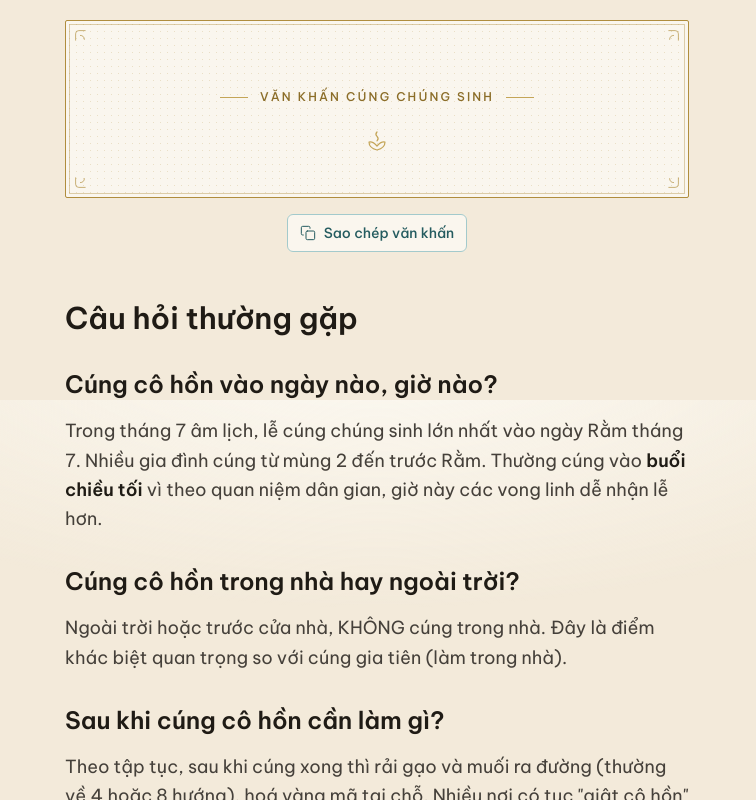
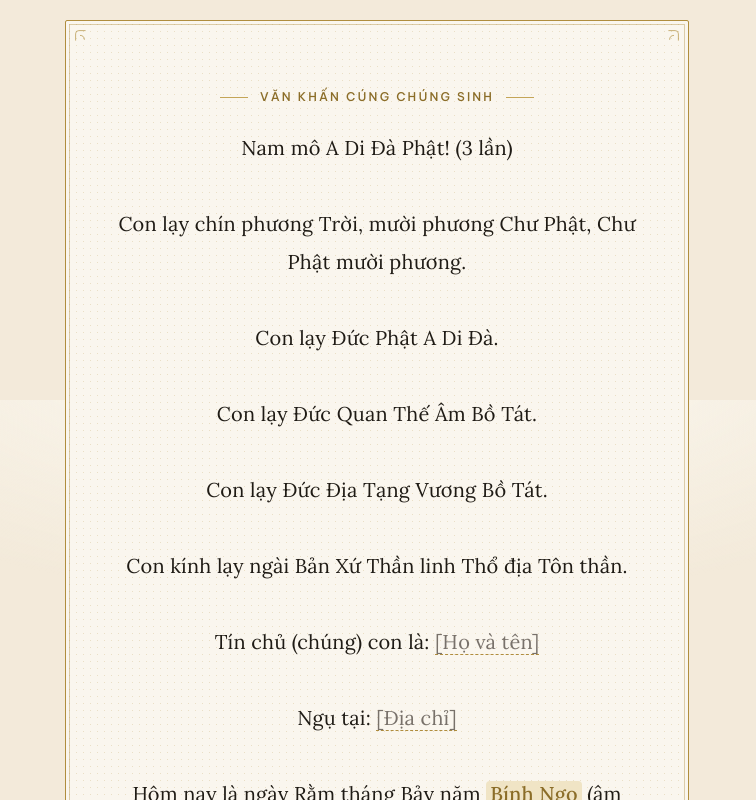
Before and after one commit to dthanhvu03/vibe_vankhan, a Next.js app: page /van-khan/cung-chung-sinh-co-hon in a window 1280 px wide. Shown: the part 2000-2800 px from the top of the page, without its empty margins (263-1019 px from the left). Built offline with nearby package versions, Linux system fonts and the light colour scheme.

Commit message:
Fix empty van khan text: MDX v6 disables {expr}, move text to frontmatter + static index tags
Co-Authored-By: Claude Opus 4.8 <noreply@anthropic.com>

```diff
--- a/content/van-khan/cung-chung-sinh-co-hon.mdx
+++ b/content/van-khan/cung-chung-sinh-co-hon.mdx
@@ -19,6 +19,42 @@ sources:
   - "Đối chiếu bản văn khấn cúng chúng sinh công bố trực tuyến (2025) — cấu trúc và câu chữ khớp"
 lastReviewed: "08/07/2026"
 reviewer: "Đã đối chiếu với bản cúng chúng sinh cổ truyền công bố trực tuyến (08/07/2026), khớp. Nên xác nhận cuối với sách gốc NXB Văn hoá Thông tin hoặc thầy trước khi coi là bản chính thức."
+vanKhan:
+  - title: "Văn khấn cúng chúng sinh"
+    text: |
+      Nam mô A Di Đà Phật! (3 lần)
+
+      Con lạy chín phương Trời, mười phương Chư Phật, Chư Phật mười phương.
+
+      Con lạy Đức Phật A Di Đà.
+
+      Con lạy Đức Quan Thế Âm Bồ Tát.
+
+      Con lạy Đức Địa Tạng Vương Bồ Tát.
+
+      Con kính lạy ngài Bản Xứ Thần linh Thổ địa Tôn thần.
+
+      Tín chủ (chúng) con là: [Họ và tên]
+
+      Ngụ tại: [Địa chỉ]
+
+      Hôm nay là ngày Rằm tháng Bảy năm [năm âm] (âm lịch),
+      nhân tiết Trung Nguyên, ngày xá tội vong nhân.
+
+      Tín chủ chúng con thành tâm sửa biện hương hoa, lễ vật,
+      cháo muối gạo, bánh trái, thắp nén tâm hương bày ra trước án.
+
+      Chúng con xin kính mời các vong linh không nơi nương tựa,
+      không mồ không mả, lang thang cô quạnh khắp chốn gần xa,
+      các cô hồn phiêu bạt không người thờ phụng,
+      nay nhân ngày xá tội vong nhân, cúi xin về đây thụ hưởng lễ vật.
+
+      Nguyện cầu chư vị no đủ, sớm được siêu sinh về cõi an lành,
+      không quấy nhiễu dương trần, phù hộ cho gia chủ được bình an.
+
+      Chúng con lễ bạc tâm thành, cúi xin chứng giám.
+
+      Nam mô A Di Đà Phật! (3 lần)
 ---
 
 ## Ý nghĩa
@@ -47,41 +83,7 @@ Mâm cúng chúng sinh thường đặt ngoài trời, gồm:
 Cúng chúng sinh làm ngoài trời hoặc trước cửa, KHÔNG cúng trong nhà. Nên cúng vào buổi chiều tối. Theo quan niệm dân gian, không mang lễ vật (lộc) cúng cô hồn vào nhà; sau khi cúng thì rải gạo muối ra đường. Đây là lễ bố thí, cốt ở lòng từ bi — không cần cầu kỳ, không nên đốt quá nhiều vàng mã.
 </KiengKy>
 
-<VanKhanText title="Văn khấn cúng chúng sinh">
-{`Nam mô A Di Đà Phật! (3 lần)
-
-Con lạy chín phương Trời, mười phương Chư Phật, Chư Phật mười phương.
-
-Con lạy Đức Phật A Di Đà.
-
-Con lạy Đức Quan Thế Âm Bồ Tát.
-
-Con lạy Đức Địa Tạng Vương Bồ Tát.
-
-Con kính lạy ngài Bản Xứ Thần linh Thổ địa Tôn thần.
-
-Tín chủ (chúng) con là: [Họ và tên]
-
-Ngụ tại: [Địa chỉ]
-
-Hôm nay là ngày Rằm tháng Bảy năm [năm âm] (âm lịch),
-nhân tiết Trung Nguyên, ngày xá tội vong nhân.
-
-Tín chủ chúng con thành tâm sửa biện hương hoa, lễ vật,
-cháo muối gạo, bánh trái, thắp nén tâm hương bày ra trước án.
-
-Chúng con xin kính mời các vong linh không nơi nương tựa,
-không mồ không mả, lang thang cô quạnh khắp chốn gần xa,
-các cô hồn phiêu bạt không người thờ phụng,
-nay nhân ngày xá tội vong nhân, cúi xin về đây thụ hưởng lễ vật.
-
-Nguyện cầu chư vị no đủ, sớm được siêu sinh về cõi an lành,
-không quấy nhiễu dương trần, phù hộ cho gia chủ được bình an.
-
-Chúng con lễ bạc tâm thành, cúi xin chứng giám.
-
-Nam mô A Di Đà Phật! (3 lần)`}
-</VanKhanText>
+<VanKhanText index="0" />
 
 ## Câu hỏi thường gặp
 
--- a/content/van-khan/mung-1-than-linh-gia-tien.mdx
+++ b/content/van-khan/mung-1-than-linh-gia-tien.mdx
@@ -19,6 +19,72 @@ sources:
   - "Sách Phong tục thờ cúng người Việt — NXB Tôn Giáo (2020), chương 3"
 lastReviewed: "01/07/2026"
 reviewer: "Founder (chờ verify với thầy/cụ có chuyên môn)"
+vanKhan:
+  - title: "Văn khấn thần linh"
+    text: |
+      Nam mô A Di Đà Phật! (3 lần)
+
+      Con lạy chín phương Trời, mười phương Chư Phật, Chư Phật mười phương.
+
+      Con kính lạy Hoàng Thiên Hậu Thổ chư vị Tôn thần.
+
+      Con kính lạy ngài Đông Trù Tư Mệnh Táo Phủ Thần Quân.
+
+      Con kính lạy ngài Bản Gia Thổ Địa Long Mạch Tôn Thần.
+
+      Con kính lạy các ngài Ngũ Phương, Ngũ Thổ, Phúc Đức Chính Thần.
+
+      Con kính lạy các vị Tôn Thần cai quản trong khu vực này.
+
+      Tín chủ (chúng) con là: [Họ và tên]
+
+      Ngụ tại: [Địa chỉ]
+
+      Hôm nay là ngày mùng 1 tháng [tháng âm] năm [năm âm] (âm lịch).
+
+      Tín chủ chúng con thành tâm sửa biện hương hoa lễ vật,
+      kim ngân trà quả, thắp nén tâm hương dâng lên trước án.
+
+      Chúng con kính mời các vị Tôn Thần lai lâm chứng giám,
+      phù hộ độ trì cho tín chủ chúng con và toàn gia:
+      Sức khoẻ dồi dào, công việc hanh thông, gia đạo an khang.
+
+      Chúng con lễ bạc tâm thành, cúi xin được phù hộ độ trì.
+
+      Nam mô A Di Đà Phật! (3 lần, 3 lạy)
+  - title: "Văn khấn gia tiên"
+    text: |
+      Nam mô A Di Đà Phật! (3 lần)
+
+      Con lạy chín phương Trời, mười phương Chư Phật, Chư Phật mười phương.
+
+      Con kính lạy Hoàng Thiên Hậu Thổ chư vị Tôn thần.
+
+      Con kính lạy ngài Bản Cảnh Thành Hoàng, ngài Bản Xứ Thổ Địa,
+      ngài Bản Gia Táo Quân cùng chư vị Tôn Thần.
+
+      Con kính lạy Tổ tiên, Hiển khảo, Hiển tỷ, chư vị Hương linh.
+      (Nếu bố mẹ còn sống thì thay bằng Tổ Khảo, Tổ Tỷ)
+
+      Tín chủ (chúng) con là: [Họ và tên]
+
+      Ngụ tại: [Địa chỉ]
+
+      Hôm nay là ngày mùng 1 tháng [tháng âm] năm [năm âm] (âm lịch).
+
+      Tín chủ chúng con nhờ ơn Đức trời đất, chư vị Tôn Thần,
+      cù lao tiên tổ, thành tâm sắm lễ, hương hoa trà quả,
+      thắp nén tâm hương dâng lên trước án.
+
+      Chúng con kính mời các cụ Cao Tằng Tổ Khảo, Cao Tằng Tổ Tỷ,
+      Thúc bá, Đệ huynh, Cô di, Tỷ muội, chư vị Hương linh
+      gia tiên nội ngoại họ … cúi xin thương xót con cháu,
+      giáng về linh sàng, chứng giám lòng thành, thụ hưởng lễ vật.
+
+      Chúng con lễ bạc tâm thành, trước án kính lễ,
+      cúi xin được phù hộ độ trì.
+
+      Nam mô A Di Đà Phật! (3 lần, 3 lạy)
 ---
 
 ## Ý nghĩa
@@ -50,72 +116,9 @@ Mâm cúng mùng 1 hàng tháng thường gồm:
 Không dùng hoa giả, hoa héo, hoặc trái cây bị dập. Hoa quả nên là số lẻ (thường 5 loại). Không đặt lễ vật quá cầu kỳ — trọng ở lòng thành.
 </KiengKy>
 
-<VanKhanText title="Văn khấn thần linh">
-{`Nam mô A Di Đà Phật! (3 lần)
+<VanKhanText index="0" />
 
-Con lạy chín phương Trời, mười phương Chư Phật, Chư Phật mười phương.
-
-Con kính lạy Hoàng Thiên Hậu Thổ chư vị Tôn thần.
-
-Con kính lạy ngài Đông Trù Tư Mệnh Táo Phủ Thần Quân.
-
-Con kính lạy ngài Bản Gia Thổ Địa Long Mạch Tôn Thần.
-
-Con kính lạy các ngài Ngũ Phương, Ngũ Thổ, Phúc Đức Chính Thần.
-
-Con kính lạy các vị Tôn Thần cai quản trong khu vực này.
-
-Tín chủ (chúng) con là: [Họ và tên]
-
-Ngụ tại: [Địa chỉ]
-
-Hôm nay là ngày mùng 1 tháng [tháng âm] năm [năm âm] (âm lịch).
-
-Tín chủ chúng con thành tâm sửa biện hương hoa lễ vật,
-kim ngân trà quả, thắp nén tâm hương dâng lên trước án.
-
-Chúng con kính mời các vị Tôn Thần lai lâm chứng giám,
-phù hộ độ trì cho tín chủ chúng con và toàn gia:
-Sức khoẻ dồi dào, công việc hanh thông, gia đạo an khang.
-
-Chúng con lễ bạc tâm thành, cúi xin được phù hộ độ trì.
-
-Nam mô A Di Đà Phật! (3 lần, 3 lạy)`}
-</VanKhanText>
-
-<VanKhanText title="Văn khấn gia tiên">
-{`Nam mô A Di Đà Phật! (3 lần)
-
-Con lạy chín phương Trời, mười phương Chư Phật, Chư Phật mười phương.
-
-Con kính lạy Hoàng Thiên Hậu Thổ chư vị Tôn thần.
-
-Con kính lạy ngài Bản Cảnh Thành Hoàng, ngài Bản Xứ Thổ Địa,
-ngài Bản Gia Táo Quân cùng chư vị Tôn Thần.
-
-Con kính lạy Tổ tiên, Hiển khảo, Hiển tỷ, chư vị Hương linh.
-(Nếu bố mẹ còn sống thì thay bằng Tổ Khảo, Tổ Tỷ)
-
-Tín chủ (chúng) con là: [Họ và tên]
-
-Ngụ tại: [Địa chỉ]
-
-Hôm nay là ngày mùng 1 tháng [tháng âm] năm [năm âm] (âm lịch).
-
-Tín chủ chúng con nhờ ơn Đức trời đất, chư vị Tôn Thần,
-cù lao tiên tổ, thành tâm sắm lễ, hương hoa trà quả,
-thắp nén tâm hương dâng lên trước án.
-
-Chúng con kính mời các cụ Cao Tằng Tổ Khảo, Cao Tằng Tổ Tỷ,
-Thúc bá, Đệ huynh, Cô di, Tỷ muội, chư vị Hương linh
-gia tiên nội ngoại họ … cúi xin thương xót con cháu,
-giáng về linh sàng, chứng giám lòng thành, thụ hưởng lễ vật.
-
-Chúng con lễ bạc tâm thành, trước án kính lễ,
-cúi xin được phù hộ độ trì.
-
-Nam mô A Di Đà Phật! (3 lần, 3 lạy)`}
-</VanKhanText>
+<VanKhanText index="1" />
 
 ## Câu hỏi thường gặp
 
--- a/content/van-khan/ram-hang-thang.mdx
+++ b/content/van-khan/ram-hang-thang.mdx
@@ -19,39 +19,10 @@ sources:
   - "Sách Phong tục thờ cúng người Việt — NXB Tôn Giáo (2020)"
 lastReviewed: "01/07/2026"
 reviewer: "Founder (chờ verify với thầy/cụ có chuyên môn)"
----
-
-## Ý nghĩa
-
-Cúng rằm (ngày 15 âm lịch) cùng với mùng 1 là hai dịp cúng lễ định kỳ quan trọng nhất mỗi tháng của người Việt. Đây là dịp gia chủ tạ ơn thần linh, gia tiên đã phù hộ nửa tháng qua và cầu bình an cho nửa tháng tới.
-
-Ngày rằm — khi trăng tròn, được xem là thời điểm âm dương giao hoà, tâm ý thanh tịnh, thích hợp cho nghi lễ thờ cúng.
-
-## Chuẩn bị mâm cúng
-
-<Checklist>
-
-Mâm cúng rằm hàng tháng thường gồm:
-
-- Hương — 3 nén
-- Đèn hoặc nến — 1 cặp
-- Hoa tươi — chọn hoa có hương thơm (huệ, cúc, sen)
-- Trầu cau — 1 đĩa
-- Nước sạch — 1 chén
-- Rượu trắng hoặc trà — 1 chén
-- Hoa quả tươi — 5 loại
-- Xôi chè hoặc bánh kẹo — tuỳ tâm
-
-</Checklist>
-
-<SoDoMamCung />
-
-<KiengKy>
-Ngày rằm nhiều gia đình cúng chay. Nếu cúng chay, tuyệt đối không có đồ mặn trên bàn thờ. Không dùng đồ giả, đồ nhựa. Tránh cúng khi đang có tang trong nhà (theo quan niệm một số vùng).
-</KiengKy>
-
-<VanKhanText title="Văn khấn thần linh">
-{`Nam mô A Di Đà Phật! (3 lần)
+vanKhan:
+  - title: "Văn khấn thần linh"
+    text: |
+      Nam mô A Di Đà Phật! (3 lần)
 
       Con lạy chín phương Trời, mười phương Chư Phật, Chư Phật mười phương.
 
@@ -84,11 +55,10 @@ công việc hanh thông, sở cầu tất ứng, sở nguyện tòng tâm.
 
       Chúng con lễ bạc tâm thành, cúi xin được phù hộ độ trì.
 
-Nam mô A Di Đà Phật! (3 lần, 3 lạy)`}
-</VanKhanText>
-
-<VanKhanText title="Văn khấn gia tiên">
-{`Nam mô A Di Đà Phật! (3 lần)
+      Nam mô A Di Đà Phật! (3 lần, 3 lạy)
+  - title: "Văn khấn gia tiên"
+    text: |
+      Nam mô A Di Đà Phật! (3 lần)
 
       Con lạy chín phương Trời, mười phương Chư Phật, Chư Phật mười phương.
 
@@ -120,8 +90,41 @@ phù hộ độ trì con cháu bình an, gia đạo hưng long thịnh vượng.
       Chúng con lễ bạc tâm thành, trước án kính lễ,
       cúi xin được phù hộ độ trì.
 
-Nam mô A Di Đà Phật! (3 lần, 3 lạy)`}
-</VanKhanText>
+      Nam mô A Di Đà Phật! (3 lần, 3 lạy)
+---
+
+## Ý nghĩa
+
+Cúng rằm (ngày 15 âm lịch) cùng với mùng 1 là hai dịp cúng lễ định kỳ quan trọng nhất mỗi tháng của người Việt. Đây là dịp gia chủ tạ ơn thần linh, gia tiên đã phù hộ nửa tháng qua và cầu bình an cho nửa tháng tới.
+
+Ngày rằm — khi trăng tròn, được xem là thời điểm âm dương giao hoà, tâm ý thanh tịnh, thích hợp cho nghi lễ thờ cúng.
+
+## Chuẩn bị mâm cúng
+
+<Checklist>
+
+Mâm cúng rằm hàng tháng thường gồm:
+
+- Hương — 3 nén
+- Đèn hoặc nến — 1 cặp
+- Hoa tươi — chọn hoa có hương thơm (huệ, cúc, sen)
+- Trầu cau — 1 đĩa
+- Nước sạch — 1 chén
+- Rượu trắng hoặc trà — 1 chén
+- Hoa quả tươi — 5 loại
+- Xôi chè hoặc bánh kẹo — tuỳ tâm
+
+</Checklist>
+
+<SoDoMamCung />
+
+<KiengKy>
+Ngày rằm nhiều gia đình cúng chay. Nếu cúng chay, tuyệt đối không có đồ mặn trên bàn thờ. Không dùng đồ giả, đồ nhựa. Tránh cúng khi đang có tang trong nhà (theo quan niệm một số vùng).
+</KiengKy>
+
+<VanKhanText index="0" />
+
+<VanKhanText index="1" />
 
 ## Câu hỏi thường gặp
 
--- a/content/van-khan/vu-lan-ram-thang-7.mdx
+++ b/content/van-khan/vu-lan-ram-thang-7.mdx
@@ -20,6 +20,75 @@ sources:
   - "Đối chiếu thêm các bản công bố trực tuyến (2025) — cấu trúc và câu chữ khớp"
 lastReviewed: "08/07/2026"
 reviewer: "Đã đối chiếu cấu trúc + câu chữ với nhiều nguồn công bố trực tuyến (08/07/2026), khớp văn khấn cổ truyền. Nên xác nhận cuối với sách gốc NXB Văn hoá Thông tin hoặc thầy trước khi coi là bản chính thức."
+vanKhan:
+  - title: "Văn khấn thần linh"
+    text: |
+      Nam mô A Di Đà Phật! (3 lần)
+
+      Con lạy chín phương Trời, mười phương Chư Phật, Chư Phật mười phương.
+
+      Con kính lạy Đức Địa Tạng Vương Bồ Tát, Đức Mục Kiền Liên Tôn Giả.
+
+      Con kính lạy ngài Kim Niên Đương cai Thái Tuế chí đức Tôn thần.
+
+      Con kính lạy ngài Bản Cảnh Thành Hoàng chư vị Đại Vương.
+
+      Con kính lạy ngài Bản Xứ Thần linh Thổ địa Tôn thần.
+
+      Con kính lạy các ngài Ngũ Phương, Ngũ Thổ, Long Mạch Tôn thần,
+      các ngài Tiền hậu Địa chủ Tài thần cùng chư vị Tôn thần
+      cai quản trong khu vực này.
+
+      Tín chủ (chúng) con là: [Họ và tên]
+
+      Ngụ tại: [Địa chỉ]
+
+      Hôm nay là ngày Rằm tháng Bảy năm [năm âm] (âm lịch),
+      nhân tiết Vu Lan vào dịp Trung Nguyên.
+
+      Tín chủ chúng con thành tâm sửa biện hương hoa, lễ vật,
+      trà quả, kim ngân, thắp nén tâm hương dâng lên trước án.
+
+      Chúng con thành tâm kính mời chư vị Tôn thần giáng lâm trước án,
+      chứng giám lòng thành, thụ hưởng lễ vật,
+      phù hộ độ trì cho toàn gia chúng con luôn mạnh khoẻ, bình an,
+      gia đạo hưng thịnh, sở cầu như ý.
+
+      Chúng con lễ bạc tâm thành, cúi xin được phù hộ độ trì.
+
+      Nam mô A Di Đà Phật! (3 lần, 3 lạy)
+  - title: "Văn khấn gia tiên"
+    text: |
+      Nam mô A Di Đà Phật! (3 lần)
+
+      Con lạy chín phương Trời, mười phương Chư Phật, Chư Phật mười phương.
+
+      Con kính lạy Tổ tiên nội ngoại và chư vị Hương linh gia tộc.
+
+      Tín chủ (chúng) con là: [Họ và tên]
+
+      Ngụ tại: [Địa chỉ]
+
+      Hôm nay là ngày Rằm tháng Bảy năm [năm âm] (âm lịch),
+      chính tiết Vu Lan báo hiếu.
+
+      Nhớ ơn sinh thành dưỡng dục, công đức tổ tiên như trời biển,
+      chúng con thành tâm sửa biện hương hoa, lễ vật,
+      cơm canh trà quả, thắp nén tâm hương dâng lên trước án.
+
+      Chúng con kính mời các cụ Cao Tằng Tổ Khảo, Cao Tằng Tổ Tỷ,
+      Bá thúc, huynh đệ, cô di, tỷ muội và tất cả các Hương linh
+      gia tiên nội ngoại họ …
+
+      Cúi xin thương xót con cháu, linh thiêng giáng về linh sàng,
+      chứng giám lòng thành, thụ hưởng lễ vật;
+      phù hộ độ trì cho con cháu mạnh khoẻ, bình an,
+      lộc tài vượng tiến, gia đạo hưng long, hiếu thuận thảo hiền.
+
+      Chúng con lễ bạc tâm thành, trước án kính lễ,
+      cúi xin được phù hộ độ trì.
+
+      Nam mô A Di Đà Phật! (3 lần, 3 lạy)
 ---
 
 ## Ý nghĩa
@@ -52,75 +121,9 @@ Mâm cúng Vu Lan (thần linh và gia tiên) tại nhà thường gồm:
 Nhiều gia đình theo đạo Phật cúng chay vào ngày Vu Lan để tỏ lòng thanh tịnh. Cúng gia tiên nên làm trong nhà, cúng chúng sinh (cô hồn) làm riêng ngoài trời hoặc trước cửa. Không nên đốt quá nhiều vàng mã — trọng ở lòng thành và việc làm hiếu nghĩa thực tế với cha mẹ.
 </KiengKy>
 
-<VanKhanText title="Văn khấn thần linh">
-{`Nam mô A Di Đà Phật! (3 lần)
+<VanKhanText index="0" />
 
-Con lạy chín phương Trời, mười phương Chư Phật, Chư Phật mười phương.
-
-Con kính lạy Đức Địa Tạng Vương Bồ Tát, Đức Mục Kiền Liên Tôn Giả.
-
-Con kính lạy ngài Kim Niên Đương cai Thái Tuế chí đức Tôn thần.
-
-Con kính lạy ngài Bản Cảnh Thành Hoàng chư vị Đại Vương.
-
-Con kính lạy ngài Bản Xứ Thần linh Thổ địa Tôn thần.
-
-Con kính lạy các ngài Ngũ Phương, Ngũ Thổ, Long Mạch Tôn thần,
-các ngài Tiền hậu Địa chủ Tài thần cùng chư vị Tôn thần
-cai quản trong khu vực này.
-
-Tín chủ (chúng) con là: [Họ và tên]
-
-Ngụ tại: [Địa chỉ]
-
-Hôm nay là ngày Rằm tháng Bảy năm [năm âm] (âm lịch),
-nhân tiết Vu Lan vào dịp Trung Nguyên.
-
-Tín chủ chúng con thành tâm sửa biện hương hoa, lễ vật,
-trà quả, kim ngân, thắp nén tâm hương dâng lên trước án.
-
-Chúng con thành tâm kính mời chư vị Tôn thần giáng lâm trước án,
-chứng giám lòng thành, thụ hưởng lễ vật,
-phù hộ độ trì cho toàn gia chúng con luôn mạnh khoẻ, bình an,
-gia đạo hưng thịnh, sở cầu như ý.
-
-Chúng con lễ bạc tâm thành, cúi xin được phù hộ độ trì.
-
-Nam mô A Di Đà Phật! (3 lần, 3 lạy)`}
-</VanKhanText>
-
-<VanKhanText title="Văn khấn gia tiên">
-{`Nam mô A Di Đà Phật! (3 lần)
-
-Con lạy chín phương Trời, mười phương Chư Phật, Chư Phật mười phương.
-
-Con kính lạy Tổ tiên nội ngoại và chư vị Hương linh gia tộc.
-
-Tín chủ (chúng) con là: [Họ và tên]
-
-Ngụ tại: [Địa chỉ]
-
-Hôm nay là ngày Rằm tháng Bảy năm [năm âm] (âm lịch),
-chính tiết Vu Lan báo hiếu.
-
-Nhớ ơn sinh thành dưỡng dục, công đức tổ tiên như trời biển,
-chúng con thành tâm sửa biện hương hoa, lễ vật,
-cơm canh trà quả, thắp nén tâm hương dâng lên trước án.
-
-Chúng con kính mời các cụ Cao Tằng Tổ Khảo, Cao Tằng Tổ Tỷ,
-Bá thúc, huynh đệ, cô di, tỷ muội và tất cả các Hương linh
-gia tiên nội ngoại họ …
-
-Cúi xin thương xót con cháu, linh thiêng giáng về linh sàng,
-chứng giám lòng thành, thụ hưởng lễ vật;
-phù hộ độ trì cho con cháu mạnh khoẻ, bình an,
-lộc tài vượng tiến, gia đạo hưng long, hiếu thuận thảo hiền.
-
-Chúng con lễ bạc tâm thành, trước án kính lễ,
-cúi xin được phù hộ độ trì.
-
-Nam mô A Di Đà Phật! (3 lần, 3 lạy)`}
-</VanKhanText>
+<VanKhanText index="1" />
 
 ## Câu hỏi thường gặp
 
--- a/src/app/van-khan/[slug]/page.tsx
+++ b/src/app/van-khan/[slug]/page.tsx
@@ -79,13 +79,6 @@ const mdxComponents = {
   strong: (props: React.HTMLAttributes<HTMLElement>) => (
     <strong className="font-semibold text-stone-900" {...props} />
   ),
-  VanKhanText: (props: { children: React.ReactNode; title?: string }) => {
-    const text =
-      typeof props.children === 'string'
-        ? props.children
-        : String(props.children ?? '')
-    return <VanKhanBlock text={text} title={props.title} />
-  },
   KiengKy: (props: { children: React.ReactNode }) => (
     <InfoCard
       icon={<IconWarning className="w-4 h-4" />}
@@ -152,6 +145,15 @@ export default function VanKhanPage({ params }: Props) {
   const { frontmatter, content } = entry
   const categoryMeta = CATEGORY_META[frontmatter.category]
   const faqs = extractFaqs(content)
+
+  const components = {
+    ...mdxComponents,
+    VanKhanText: (props: { index?: string }) => {
+      const vk = frontmatter.vanKhan?.[Number(props.index ?? 0)]
+      if (!vk) return null
+      return <VanKhanBlock text={vk.text} title={vk.title} />
+    },
+  }
   const reviewIso = parseVietnameseDate(frontmatter.lastReviewed)
   const pageUrl = `${SITE_URL}/van-khan/${frontmatter.slug}`
 
@@ -270,7 +272,7 @@ export default function VanKhanPage({ params }: Props) {
           <PersonalizeForm />
 
           <div className="prose prose-stone max-w-none">
-            <MDXRemote source={content} components={mdxComponents} />
+            <MDXRemote source={content} components={components} />
           </div>
         </PersonalizeProvider>
 
--- a/src/lib/content.ts
+++ b/src/lib/content.ts
@@ -19,6 +19,7 @@ export interface VanKhanFrontmatter {
   sources: string[]
   lastReviewed?: string
   reviewer?: string
+  vanKhan?: Array<{ title: string; text: string }>
 }
 
 export interface VanKhanEntry {
```
Lines whose indentation alone changed are shown as unchanged.
